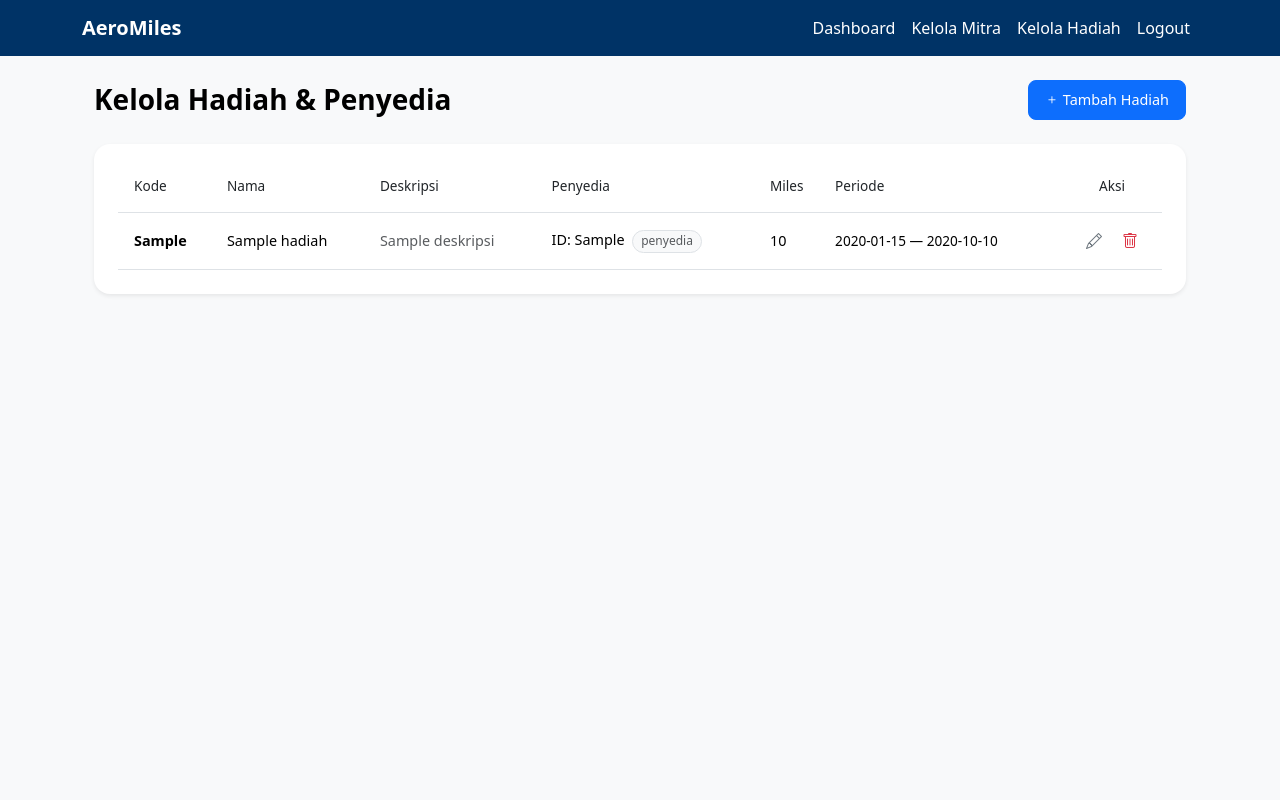
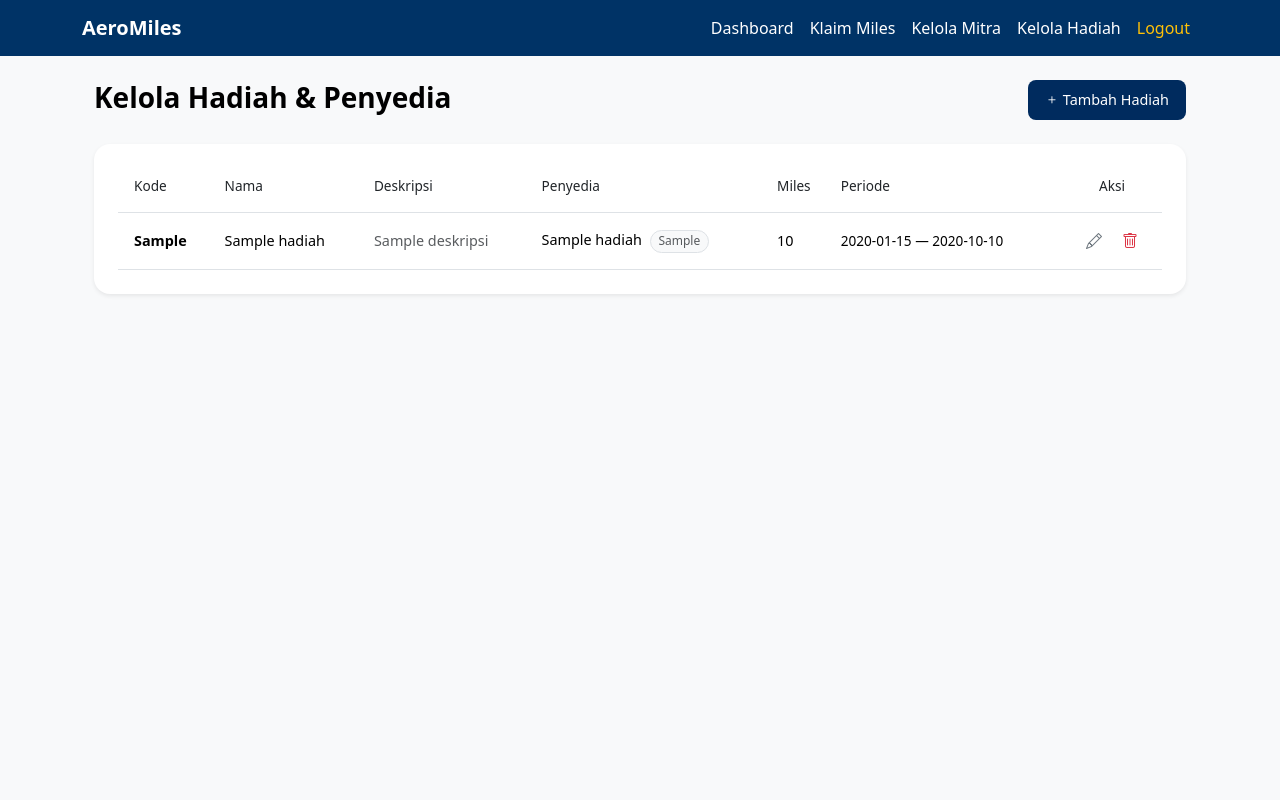
Before and after one commit to levinaaurellia/TK03-AeroMiles-MemasakBasdat, a Django app: template templates/staf/manajemen_hadiah.html in a window 1280 px wide. Run offline with Django 5.2, Linux system fonts and the light colour scheme; the template is opened without the code that fills it: most values are stand-ins (such as "Sample title", 1, 10 or a date in 2020).

Commit message:
feat: fix styling and format

```diff
--- a/templates/base.html
+++ b/templates/base.html
@@ -1,3 +1,4 @@
+{% load static %}
 <!DOCTYPE html>
 <html lang="id">
 <head>
@@ -6,12 +7,7 @@
     <title>AeroMiles</title>
     <link href="https://cdn.jsdelivr.net/npm/bootstrap@5.3.0/dist/css/bootstrap.min.css" rel="stylesheet">
     <link rel="stylesheet" href="https://cdn.jsdelivr.net/npm/bootstrap-icons@1.11.3/font/bootstrap-icons.min.css">
-    <style>
-        body { background-color: #f8f9fa; margin-bottom: 1.5rem; }
-        .navbar { background-color: #003366; }
-        .navbar-brand, .nav-link { color: white !important; }
-        .card { border: none; border-radius: 12px; box-shadow: 0 4px 6px rgba(0,0,0,0.1); }
-    </style>
+    <link rel="stylesheet" href="{% static 'css/style.css' %}">
 </head>
 <body>
 
@@ -24,6 +20,7 @@
         <div class="collapse navbar-collapse" id="navbarNav">
             <ul class="navbar-nav ms-auto">
                 <li class="nav-item"><a class="nav-link" href="{% url 'dashboard_staf' %}">Dashboard</a></li>
+                <li class="nav-item"><a class="nav-link" href="{% url 'claim_missing_miles_member' %}">Klaim Miles</a></li>
                 <li class="nav-item"><a class="nav-link" href="{% url 'kelola_mitra' %}">Kelola Mitra</a></li>
                 <li class="nav-item"><a class="nav-link" href="{% url 'kelola_hadiah' %}">Kelola Hadiah</a></li>
                 <li class="nav-item"><a class="nav-link text-warning" href="{% url 'logout' %}">Logout</a></li>
@@ -38,5 +35,18 @@
 </main>
 
 <script src="https://cdn.jsdelivr.net/npm/bootstrap@5.3.0/dist/js/bootstrap.bundle.min.js"></script>
+<script>
+    document.addEventListener('DOMContentLoaded', function () {
+        // Cari semua elemen dengan class 'toast'
+        var toastElList = [].slice.call(document.querySelectorAll('.toast'))
+
+        // Aktifkan dan tampilkan masing-masing toast
+        var toastList = toastElList.map(function (toastEl) {
+            var toast = new bootstrap.Toast(toastEl)
+            toast.show()
+            return toast
+        })
+    });
+</script>
 </body>
 </html>
--- a/templates/staf/manajemen_hadiah.html
+++ b/templates/staf/manajemen_hadiah.html
@@ -1,9 +1,9 @@
 {% extends 'base.html' %}
 {% block content %}
-<div class="container mt-4">
+<div class="container my-4">
     <div class="d-flex justify-content-between align-items-center mb-4">
-        <h3 class="fw-bold mb-0" style="color: #000;">Kelola Hadiah & Penyedia</h3>
-        <button class="btn btn-primary rounded-3 px-3 py-2" data-bs-toggle="modal" data-bs-target="#modalTambahHadiah" style="font-size: 0.9rem;">
+        <h3 class="fw-bold mb-1" style="color: #000;">Kelola Hadiah & Penyedia</h3>
+        <button class="btn btn-aeromiles-primary rounded-3 px-3 py-2" data-bs-toggle="modal" data-bs-target="#modalTambahHadiah">
             <i class="bi bi-plus"></i> Tambah Hadiah
         </button>
     </div>
@@ -30,8 +30,8 @@
                             <td class="py-3" style="font-size: 0.9rem; color: #000;">{{ h.nama }}</td>
                             <td class="py-3 text-muted text-truncate" style="font-size: 0.9rem; max-width: 180px;" title="{{ h.deskripsi }}">{{ h.deskripsi }}</td>
                             <td class="py-3" style="font-size: 0.9rem; color: #000;">
-                                ID: {{ h.id_penyedia }}
-                                <span class="badge rounded-pill text-bg-light border text-muted ms-1 fw-normal" style="font-size: 0.75rem;">penyedia</span>
+                                {{ h.nama_penyedia }}
+                                <span class="badge rounded-pill text-bg-light border text-muted ms-1 fw-normal" style="font-size: 0.75rem;">{{ h.jenis_penyedia }}</span>
                             </td>
                             <td class="py-3" style="font-size: 0.9rem; color: #000;">{{ h.miles }}</td>
                             <td class="py-3" style="font-size: 0.85rem; color: #000;">{{ h.valid_start_date|date:'Y-m-d' }} &mdash; {{ h.program_end|date:'Y-m-d' }}</td>
@@ -72,7 +72,7 @@
                                                 <div class="col-md-6">
                                                     <label class="form-label">Penyedia</label>
                                                     <select name="id_penyedia" class="form-select py-2" disabled>
-                                                        <option value="{{ h.id_penyedia }}" selected>ID Penyedia: {{ h.id_penyedia }}</option>
+                                                        <option value="{{ h.id_penyedia }}" selected>{{ h.nama_penyedia }} ({{ h.jenis_penyedia }})</option>
                                                     </select>
                                                 </div>
                                                 <div class="col-md-6 mt-3 mt-md-0">
@@ -96,7 +96,7 @@
                                             </div>
                                         </div>
                                         <div class="modal-footer border-0 pt-0 px-4 pb-4">
-                                            <button type="submit" class="btn btn-primary rounded-3 px-4 py-2" style="font-size: 0.9rem;">Simpan</button>
+                                            <button type="submit" class="btn btn-aeromiles-primary rounded-3 px-4 py-2" style="font-size: 0.9rem;">Simpan</button>
                                         </div>
                                     </form>
                                 </div>
@@ -119,8 +119,8 @@
                                             Jika hadiah sudah pernah di-redeem oleh Member, riwayat redeem akan terpengaruh.
                                         </div>
                                         <div class="modal-footer border-0 pt-0 px-4 pb-4">
-                                            <button type="button" class="btn btn-outline-secondary rounded-3 px-4 py-2" data-bs-dismiss="modal" style="font-size: 0.9rem;">Batal</button>
-                                            <button type="submit" class="btn btn-primary rounded-3 px-4 py-2" style="font-size: 0.9rem;">Hapus</button>
+                                            <button type="button" class="btn btn-aeromiles-secondary rounded-3 px-4 py-2" data-bs-dismiss="modal" style="font-size: 0.9rem;">Batal</button>
+                                            <button type="submit" class="btn btn-aeromiles-primary rounded-3 px-4 py-2" style="font-size: 0.9rem;">Hapus</button>
                                         </div>
                                     </form>
                                 </div>
@@ -158,8 +158,8 @@
                             <label class="form-label">Penyedia</label>
                             <select name="id_penyedia" class="form-select py-2" required>
                                 <option value="" disabled selected>Pilih penyedia</option>
-                                {% for p_id in penyedia_list %}
-                                <option value="{{ p_id }}">ID Penyedia: {{ p_id }}</option>
+                                {% for p in penyedia_list %}
+                                <option value="{{ p.id_penyedia }}">{{ p.nama_penyedia }} ({{ p.jenis_penyedia }})</option>
                                 {% endfor %}
                             </select>
                         </div>
@@ -184,7 +184,7 @@
                     </div>
                 </div>
                 <div class="modal-footer border-0 pt-0 px-4 pb-4">
-                    <button type="submit" class="btn btn-primary rounded-3 px-4 py-2" style="font-size: 0.9rem;">Simpan</button>
+                    <button type="submit" class="btn btn-aeromiles-primary rounded-3 px-4 py-2" style="font-size: 0.9rem;">Simpan</button>
                 </div>
             </form>
         </div>
```
Also changed, not shown: templates/member/dashboard.html (+7 -8 lines), templates/staf/dashboard.html (+5 -6 lines), templates/staf/manajemen_mitra.html (+7 -8 lines).
